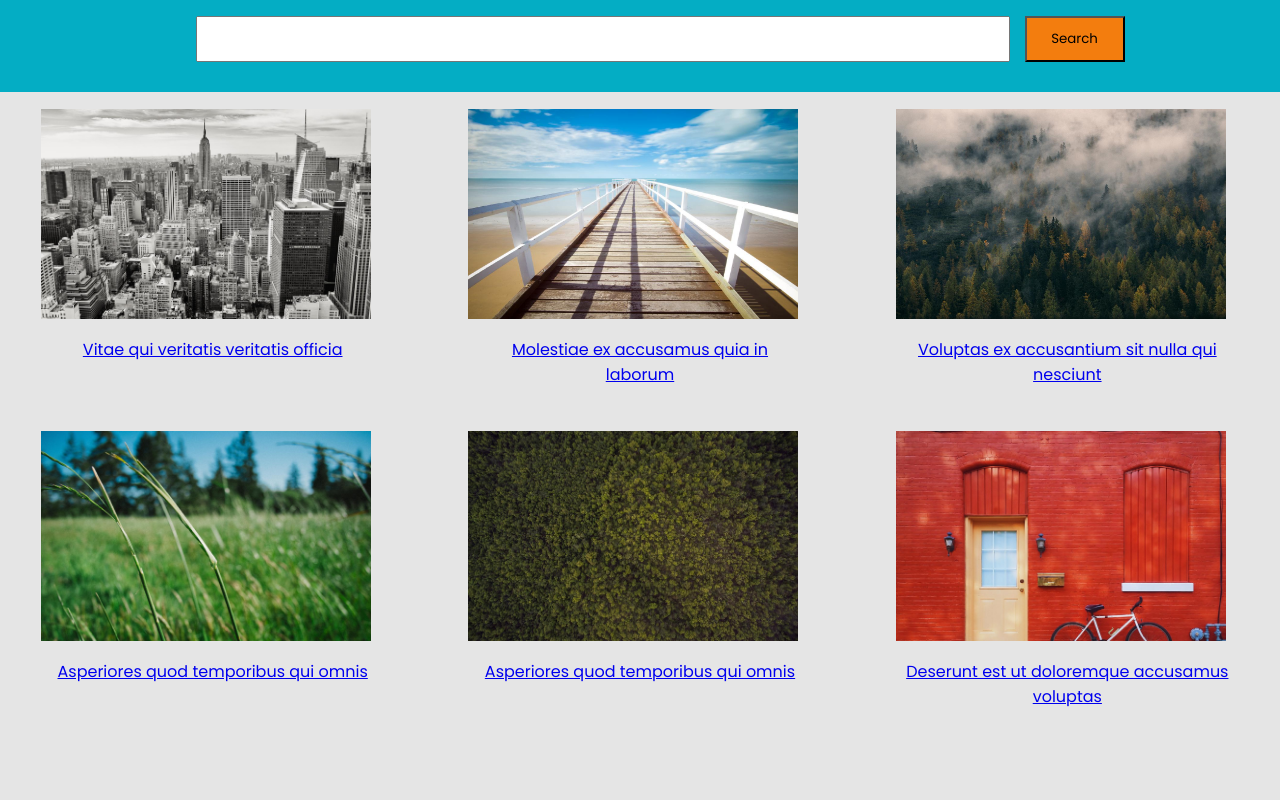
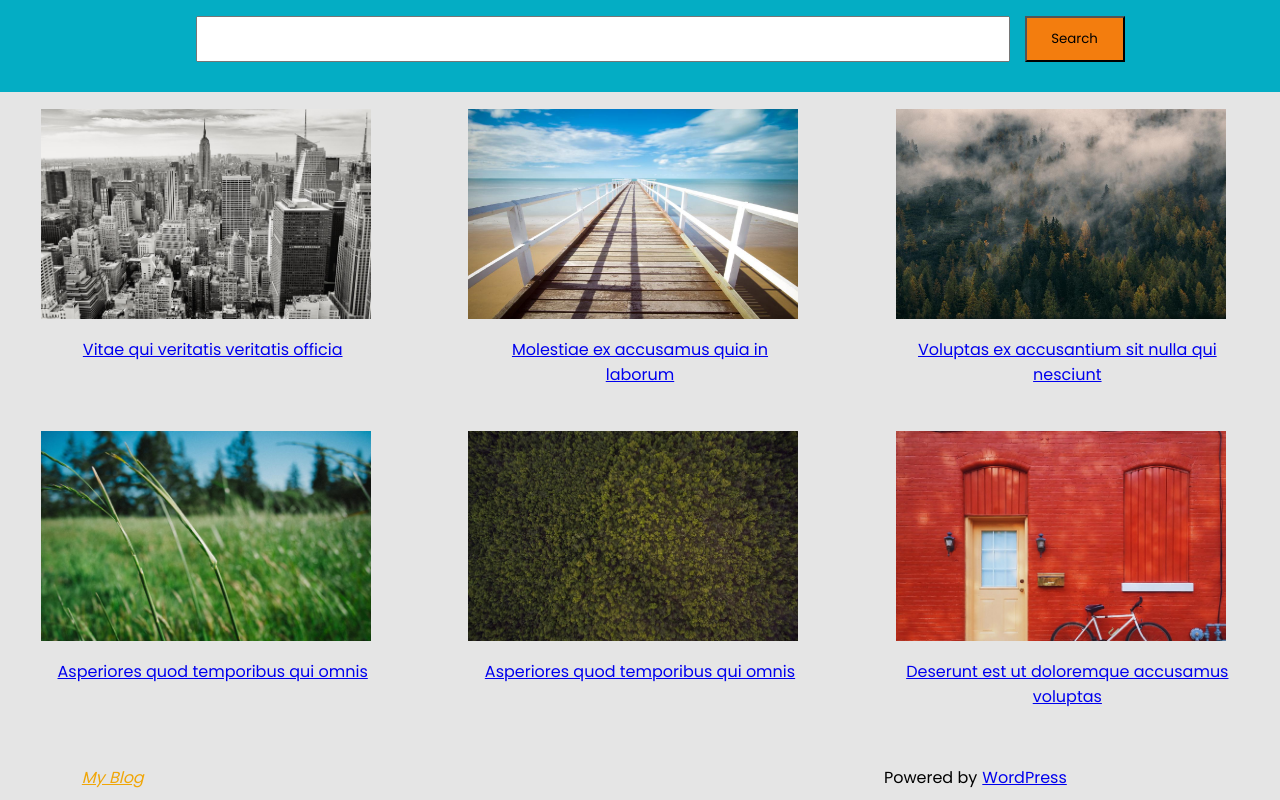
Before and after one commit to obibaadoma/blog-assignment, a website: page index.html in a window 1280 px wide. Shown: the part 479-1279 px from the top of the page. Before the commit the page ends 1214 px from the top, so only its background shows below. Drawn offline with Linux system fonts and the light colour scheme.

Commit message:
fixed footer element

```diff
--- a/index.html
+++ b/index.html
@@ -1,6 +1,5 @@
 <!DOCTYPE html>
 <html>
-
 <head>
 	<meta charset="UTF-8">
 	<meta name="viewport" content="width=device-width, initial-scale=1">
@@ -9,7 +8,6 @@
 		rel="stylesheet">
 	<title>Blog-Assignment</title>
 </head>
-
 <body>
 	<div class="header">
 		<nav>
@@ -58,10 +56,11 @@
 		</figure>
 		<!-- More figures as needed -->
 	</div>
-
-
-
+	<footer>
+		<a href="your-blog-link.html">My Blog</a>
+		<div class="powered-by">
+			<span>Powered by</span><a href="your-blog-link.html">WordPress</a>
 	</div>
+	</footer>
 </body>
-
 </html>
--- a/style.css
+++ b/style.css
@@ -94,3 +94,23 @@
   padding: 10px; /* Add some padding */
   color: #333; /* Set the text color */
 }
+
+footer {
+  display: flex;
+  justify-content: space-between;
+  position: absolute;
+  width: 81%;
+  padding: 10px;
+  margin: 20px ;
+}
+
+footer a:first-child {
+  margin-left: 5%;
+  color: rgb(240, 166, 7);
+  font-style: italic;
+}
+
+.powered-by {
+  display: flex;
+  gap: 5px;
+}
```
Lines whose indentation alone changed are shown as unchanged.
